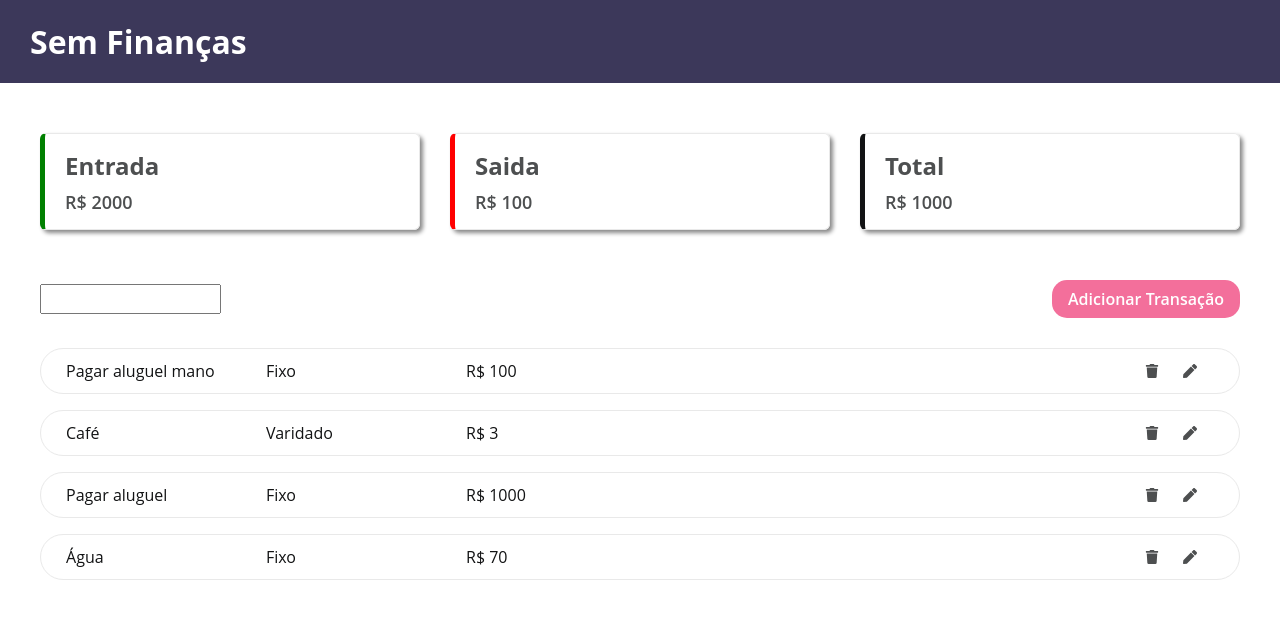
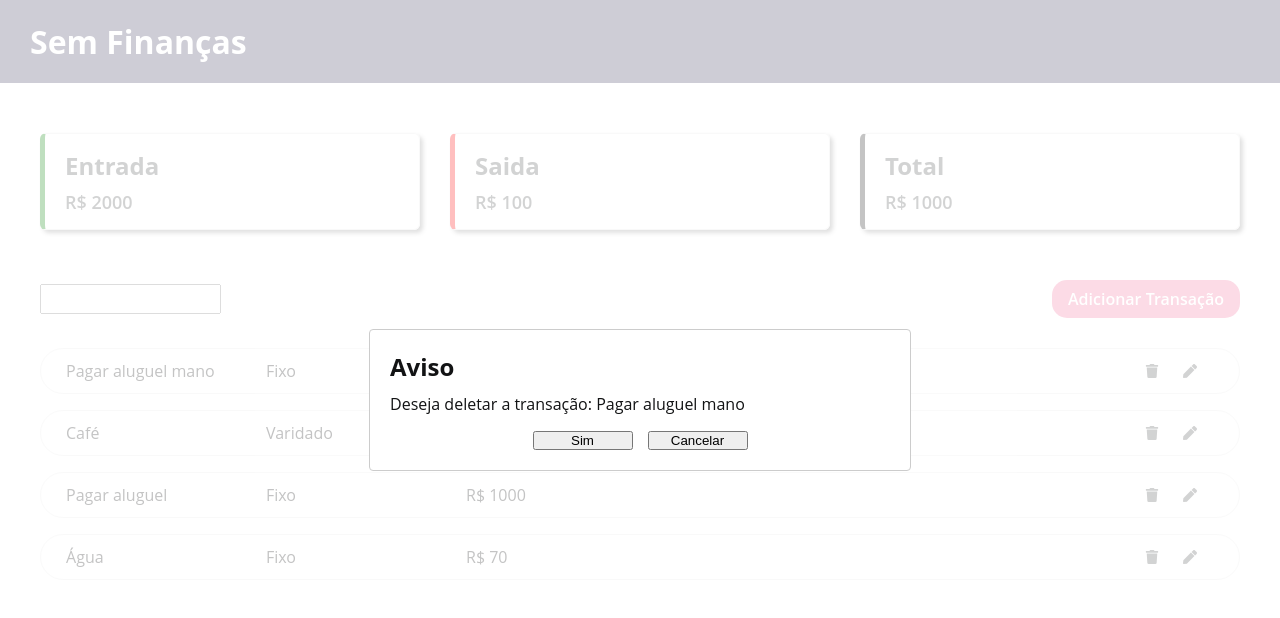
Before and after one commit to rafaeloliveirasilva05/sem-finaca, a React (Create React App) app: page / in a window 1280 px wide. Both pictures are taken after a click on the element 1152 px from the left and 371 px from the top of the page. Shown: the top 618 px of the page. Built offline with nearby package versions, Linux system fonts and the light colour scheme.

Commit message:
Delete Trasaction

```diff
--- a/src/App.jsx
+++ b/src/App.jsx
@@ -1,5 +1,7 @@
 import { Header } from './components/Header/index';
 import { ModalAddTransaction } from './components/ ModalAddTransaction';
+import { ModalAlert } from './components/ModalAlert';
+
 import { Dashboard } from './pages/Dashboard';
 import { useTransaContext } from './contexts/TransactionsContext';
 
@@ -12,6 +14,11 @@ export default function App() {
     transactionData,
     isUpdate,
     setIsUpdate,
+
+    showAlertModal,
+    setShowAlertModal,
+
+    transactionDataDelete,
   } = useTransaContext();
 
   return (
@@ -37,6 +44,22 @@ export default function App() {
           setListFinanceData(listFinanceDataUpdate);
         }}
       />
+      <ModalAlert
+        modalIsOpen={showAlertModal}
+        testeFunction={() => {
+          setShowAlertModal(false);
+        }}
+        dataTransaction={transactionDataDelete}
+        deleteItem={idItem => {
+          const listFinanceDataUpdate = listFinanceData.filter(item => {
+            return item.id !== idItem;
+          });
+
+          setShowAlertModal(true);
+
+          setListFinanceData(listFinanceDataUpdate);
+        }}
+      />
     </div>
   );
 }
--- a/src/components/FinanceList/index.jsx
+++ b/src/components/FinanceList/index.jsx
@@ -10,11 +10,8 @@ export function FinanceList(props) {
           return (
             <li key={item.id}>
               <ItemList
-                id={item.id}
-                description={item.description}
-                type={item.transactionType}
-                value={item.value}
-                handleDeletarItem={idItem => props.handleDeletarItem(idItem)}
+                dataItem={item}
+                handleDeletarItem={data => props.handleDeletarItem(data)}
                 handleEditItem={idItem => props.handleEditItem(idItem)}
               />
             </li>
--- a/src/components/ItemList/index.jsx
+++ b/src/components/ItemList/index.jsx
@@ -3,13 +3,13 @@ import { FaTrash, FaPen } from 'react-icons/fa';
 import './styles.css';
 
 export function ItemList(props) {
-  const { id, description, type, value } = props;
+  const { id, description, transactionType, value } = props.dataItem;
 
   return (
     <div className="container-item-list">
       <div className="container-item-list-teste">
         <span className="item-list-description">{description || '--'}</span>
-        <span className="item-list-type">{type || '--'}</span>
+        <span className="item-list-type">{transactionType || '--'}</span>
         <span className="item-list-value">{value ? `R$ ${value}` : '--'}</span>
       </div>
 
@@ -17,7 +17,7 @@ export function ItemList(props) {
         <div
           title="Deletar"
           className="container-buttons"
-          onClick={() => props.handleDeletarItem(id)}
+          onClick={() => props.handleDeletarItem(props.dataItem)}
         >
           <FaTrash size={14} color="#4d4f50" />
         </div>
--- /dev/null
+++ b/src/components/ModalAlert/index.jsx
@@ -0,0 +1,56 @@
+import Modal from 'react-modal';
+
+import './styles.css';
+
+const customStyles = {
+  content: {
+    top: '50%',
+    left: '50%',
+    right: 'auto',
+    bottom: 'auto',
+    marginRight: '-50%',
+    transform: 'translate(-50%, -50%)',
+  },
+};
+
+export function ModalAlert(props) {
+  function afterOpenModal() {}
+
+  function closeModal() {
+    props.testeFunction();
+  }
+
+  function testeModal() {
+    return (
+      <div className="container-modal-alert">
+        <h2>Aviso</h2>
+
+        <span>{`Deseja deletar a transação: ${props.dataTransaction.description}`}</span>
+
+        <div className="container-modal-alert-action-button">
+          <button
+            onClick={() => {
+              props.deleteItem(props.dataTransaction.id);
+              closeModal();
+            }}
+          >
+            Sim
+          </button>
+          <button onClick={closeModal}>Cancelar</button>
+        </div>
+      </div>
+    );
+  }
+
+  return (
+    <Modal
+      isOpen={props.modalIsOpen}
+      onAfterOpen={afterOpenModal}
+      onRequestClose={closeModal}
+      style={customStyles}
+      contentLabel="Example Modal"
+    >
+      {testeModal()}
+    </Modal>
+  );
+}
--- /dev/null
+++ b/src/components/ModalAlert/styles.css
@@ -0,0 +1,26 @@
+.container-modal-alert {
+  position: relative;
+  width: 500px;
+  height: 100px;
+}
+
+.container-modal-alert h2 {
+  margin-bottom: 10px;
+}
+
+.container-modal-alert-action-button {
+  display: flex;
+  justify-content: center;
+  position: absolute;
+  bottom: 0;
+  left: 0;
+  right: 0;
+}
+
+.container-modal-alert-action-button button {
+  width: 100px;
+}
+
+.container-modal-alert-action-button button:first-child {
+  margin-right: 15px;
+}
--- a/src/contexts/TransactionsContext.jsx
+++ b/src/contexts/TransactionsContext.jsx
@@ -35,6 +35,9 @@ export function TransactionsProvider({ children }) {
   const [transactionData, setTransactionData] = useState({});
   const [isUpdate, setIsUpdate] = useState(false);
 
+  const [showAlertModal, setShowAlertModal] = useState(false);
+  const [transactionDataDelete, setTransactionDataDelete] = useState({});
+
   const value = {
     showAddTransaction,
     setShowAddTransaction,
@@ -47,6 +50,12 @@ export function TransactionsProvider({ children }) {
 
     isUpdate,
     setIsUpdate,
+
+    showAlertModal,
+    setShowAlertModal,
+
+    transactionDataDelete,
+    setTransactionDataDelete,
   };
 
   return (
--- a/src/pages/Dashboard/index.jsx
+++ b/src/pages/Dashboard/index.jsx
@@ -11,6 +11,11 @@ export function Dashboard() {
     listFinanceData,
     setTransactionData,
     setIsUpdate,
+
+    setListFinanceData,
+
+    setShowAlertModal,
+    setTransactionDataDelete,
   } = useTransaContext();
 
   return (
@@ -42,7 +47,11 @@ export function Dashboard() {
 
         <FinanceList
           listFinanceData={listFinanceData}
-          handleDeletarItem={idItem => console.log('handleDeletarItem', idItem)}
+          handleDeletarItem={dataItem => {
+            setTransactionDataDelete(dataItem);
+
+            setShowAlertModal(true);
+          }}
           handleEditItem={idItem => {
             const transactionData = listFinanceData.find(item => {
               return item.id === idItem;
```
